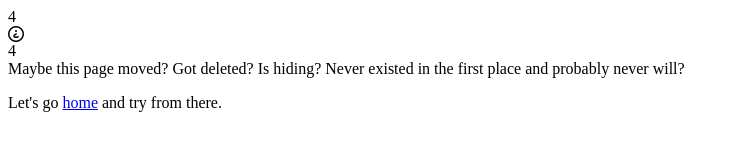
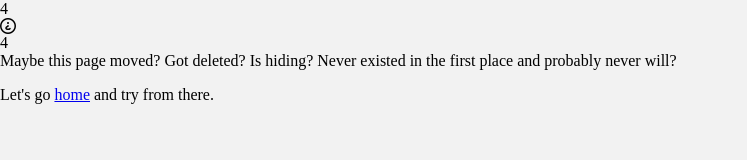
Before and after one commit to Bugalugs12/bugalugs12.github.com, a plain HTML site: page 404.html in a window 1280 px wide. Shown: the whole page, without its empty margins (0-747 px from the left). Drawn offline with Linux system fonts and the light colour scheme.

Commit message:
Update 404.html

```diff
--- a/404.html
+++ b/404.html
@@ -3,6 +3,7 @@
 <head>
   <link href="https://fonts.googleapis.com/css2?family=Nunito+Sans:wght@600;900&display=swap" rel="stylesheet">
   <script src="https://kit.fontawesome.com/4b9ba14b0f.js" crossorigin="anonymous"></script>
+  <link href="css/singlePageTemplate.css" rel="stylesheet" type="text/css">
 </head>
 <body>
   <div class="mainbox">
```
